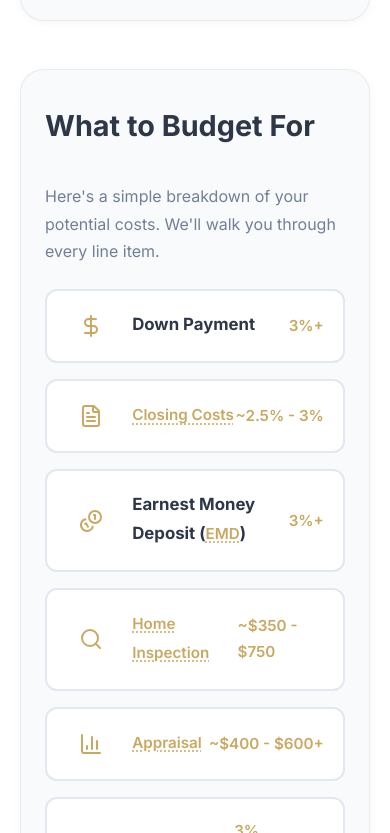
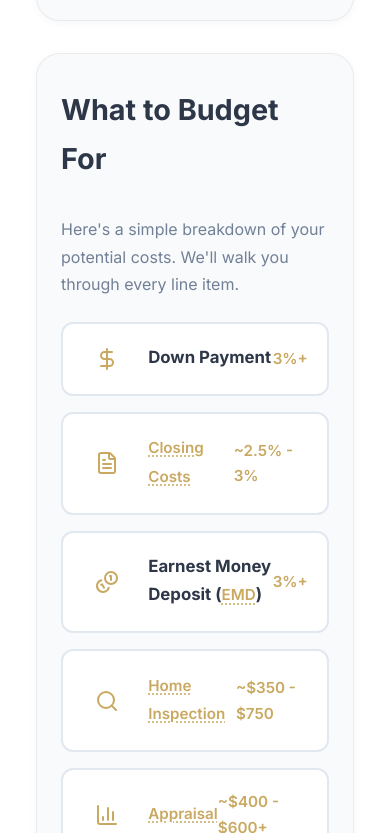
Before and after one commit to Azaiah00/homebuyerlanding, a React (Vite) app: page / in a window 390 px wide. Shown: the part 4429-5262 px from the top of the page. Built offline with nearby package versions, Linux system fonts and the light colour scheme.

Commit message:
Add mobile styles for money grid section

```diff
--- a/src/App.css
+++ b/src/App.css
@@ -1227,6 +1227,31 @@ section {
   margin: 3rem auto 0;
   max-width: 100%;
   width: 100%;
+}
+
+@media (max-width: 768px) {
+  .money-grid {
+    grid-template-columns: 1fr;
+    gap: 2rem;
+    padding: 0 1rem;
+  }
+
+  .money-card {
+    padding: 2rem 1.5rem;
+  }
+
+  .money-card-title {
+    font-size: 1.5rem;
+  }
+
+  .comparison-item {
+    padding: 1.5rem;
+  }
+
+  .cost-list li {
+    padding: 1rem;
+    flex-wrap: wrap;
+  }
 }
 
 .money-card {
```
